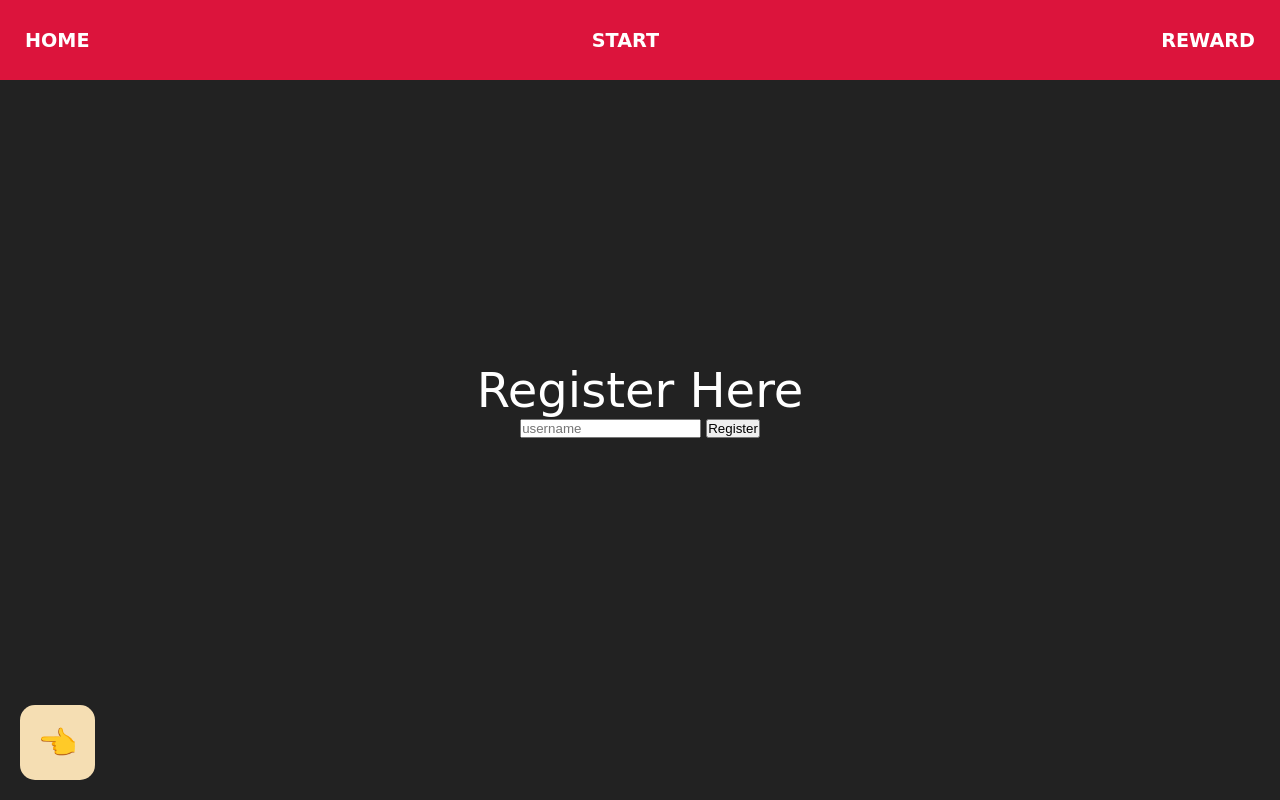
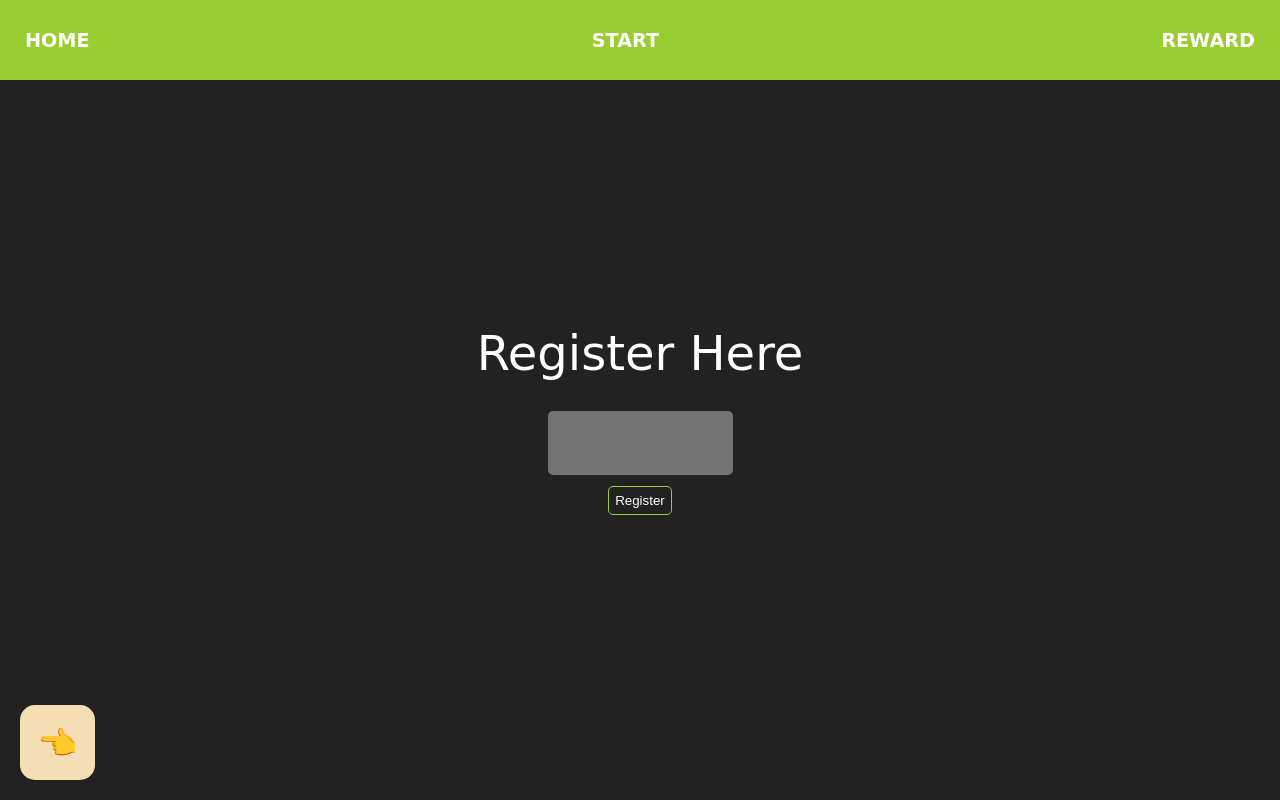
Before and after one commit to agripaa/slot-game, a plain HTML site: page game.html in a window 1280 px wide. Drawn offline with Linux system fonts and the light colour scheme.

Commit message:
final code

```diff
--- a/game.css
+++ b/game.css
@@ -40,7 +40,7 @@ section {
 .navwrapper {
   width: 100%;
   height: 80px;
-  background-color: crimson;
+  background-color: #9ACD32;
   position: fixed;
   top: 0;
   left: 0;
@@ -152,3 +152,37 @@ section {
   background-color: wheat;
   border-radius: 15px;
 }
+
+#registerForm{
+  color: white;
+  margin-top: 30px;
+}
+
+.username{
+  border: none;
+  height: 100%;
+  background-color: #737373;
+  padding: 4px;
+  width: 100%;
+  border-radius: 5px;
+  color: white;
+}
+
+.btn-register, .btn-logout{
+  margin: 0 auto;
+  justify-content: center;
+  align-items: center;
+  display: flex;
+  background:#9ACD32;
+  border: 1px solid #9ACD32;
+  padding: 6px;
+  width: auto;
+  color: white;
+  border-radius: 5px;
+  margin-top: 6%;
+}
+
+.btn-register, .btn-logout:hover{
+  background: transparent;
+  cursor: pointer;
+}
--- a/game.html
+++ b/game.html
@@ -27,16 +27,16 @@
         <div class="contentwrapper">
           <div class="title" id="title">Register Here</div>
           <div id="registerForm">
-            <input type="text" placeholder="username" id="username"/>
-            <button onclick="register()">Register</button>
+        <input type="text" placeholder="Input Username Here" class="username" id="username"/>
+            <button onclick="register()" class="btn-register">Register</button>
           </div>
-          <button onclick="logout()" id="logoutForm">Logout</button>
+          <button onclick="logout()" class="btn-logout"  id="logoutForm">Logout</button>
         </div>
       </div>
     </section>
     <div id="content">
       <section id="start">
-        <div class="container red">
+        <div class="container">
           <div class="gamewrapper">
             <div class="box" id="box1"></div>
             <div class="box" id="box2"></div>
@@ -48,7 +48,7 @@
         </div>
       </section>
       <section id="reward">
-        <div class="container blue">
+        <div class="container ">
           <div class="contentwrapper" id="imgReward">
             <h1>✌️REWARD BUAT ANDA🤞</h1>
           </div>
--- a/init.js
+++ b/init.js
@@ -1,4 +1,4 @@
-// declaring element
+const title = document.getElementById('title');
 const username = document.getElementById("username")
 const registerForm = document.getElementById("registerForm")
 const logoutForm = document.getElementById("logoutForm")
@@ -12,7 +12,7 @@
 
 const player = new Player()
 
-let default_option = ['😍', '🤣', '😱']
+let default_option = ['🤑', '👙', '💩']
 box1.textContent = default_option[0]
 box2.textContent = default_option[1]
 box3.textContent = default_option[2]
@@ -28,7 +28,6 @@
 
 function reward() {
   fetch('https://zoo-animal-api.herokuapp.com/animals/rand').then(x => x.json()).then(result => {
-    console.log('reward buat anda: ', result)
 
     //set nama hadiah reward
     let text = document.createElement('h1')
@@ -46,11 +45,9 @@
 
 function winner() {
   if (box1.textContent == box2.textContent && box1.textContent == box3.textContent) {
-    console.log('win')
     reward()
     location.href = "#reward"
-  } else {
-    console.log('lose')
+  }else {
     const swalWithBootstrapButtons = Swal.mixin({
       customClass: {
         confirmButton: 'btn btn-success',
@@ -65,14 +62,12 @@
       icon: 'warning',
       showCancelButton: true,
       confirmButtonText: 'Lanjutkan',
-      cancelButtonText: 'Keluar',
+      cancelButtonText: 'Tobat',
       reverseButtons: false
     }).then((result) => {
       if (result.isConfirmed) {
         true
-      } else if (
-        result.dismiss === Swal.DismissReason.cancel
-      ) {
+      } else if (result.dismiss === Swal.DismissReason.cancel) {
         player.logout
       }
     })
@@ -83,7 +78,6 @@
   //selama
   const rolling = setInterval(function () {
     const result = dice()
-    console.log('acak gambar...', result)
     box1.textContent = result[0]
     box2.textContent = result[1]
     box3.textContent = result[2]
@@ -115,6 +109,8 @@
 
 function register() {
   player.username = username.value
+  title.textContent = 'welcome ' + sessionStorage.getItem('token')
+  document.title = sessionStorage.getItem('token');
   player.register
 }
 
```
Also changed, not shown: index.html (+0 -2 lines).
